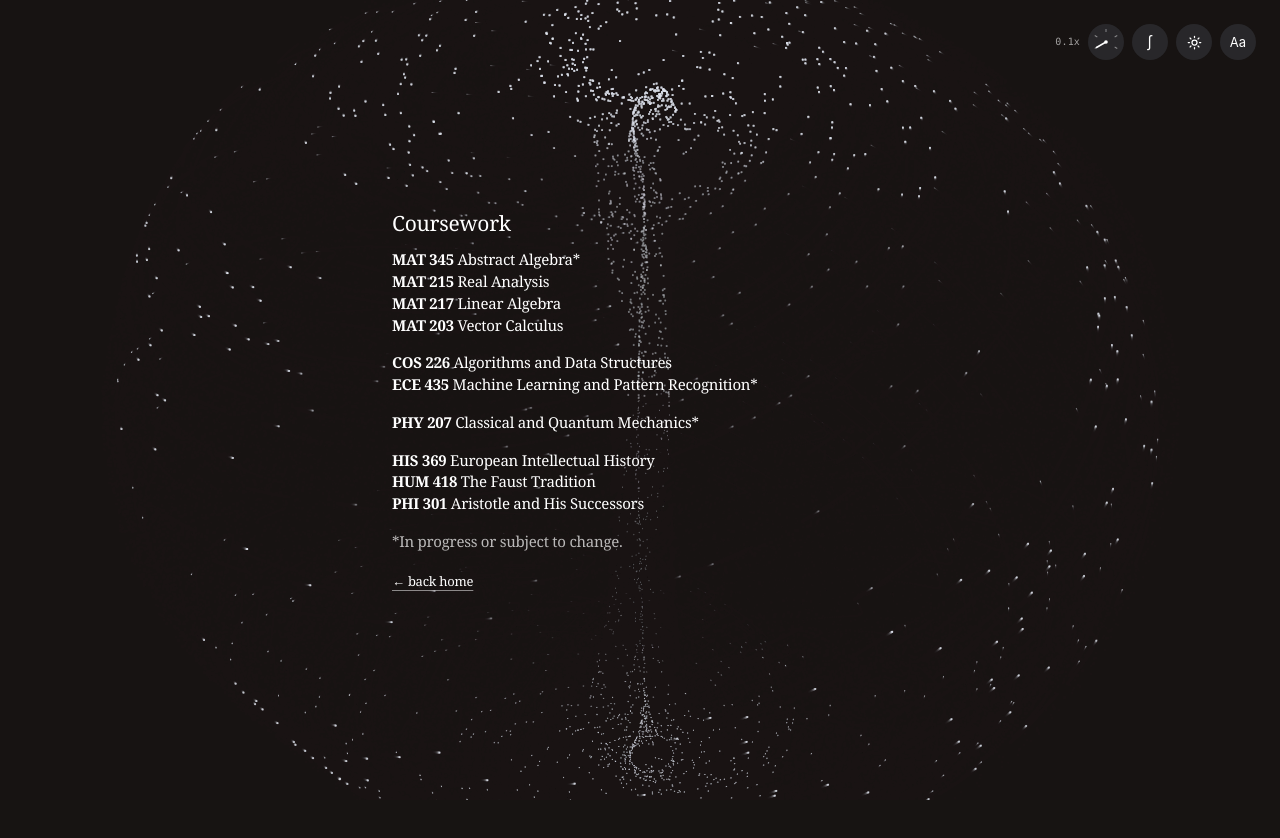
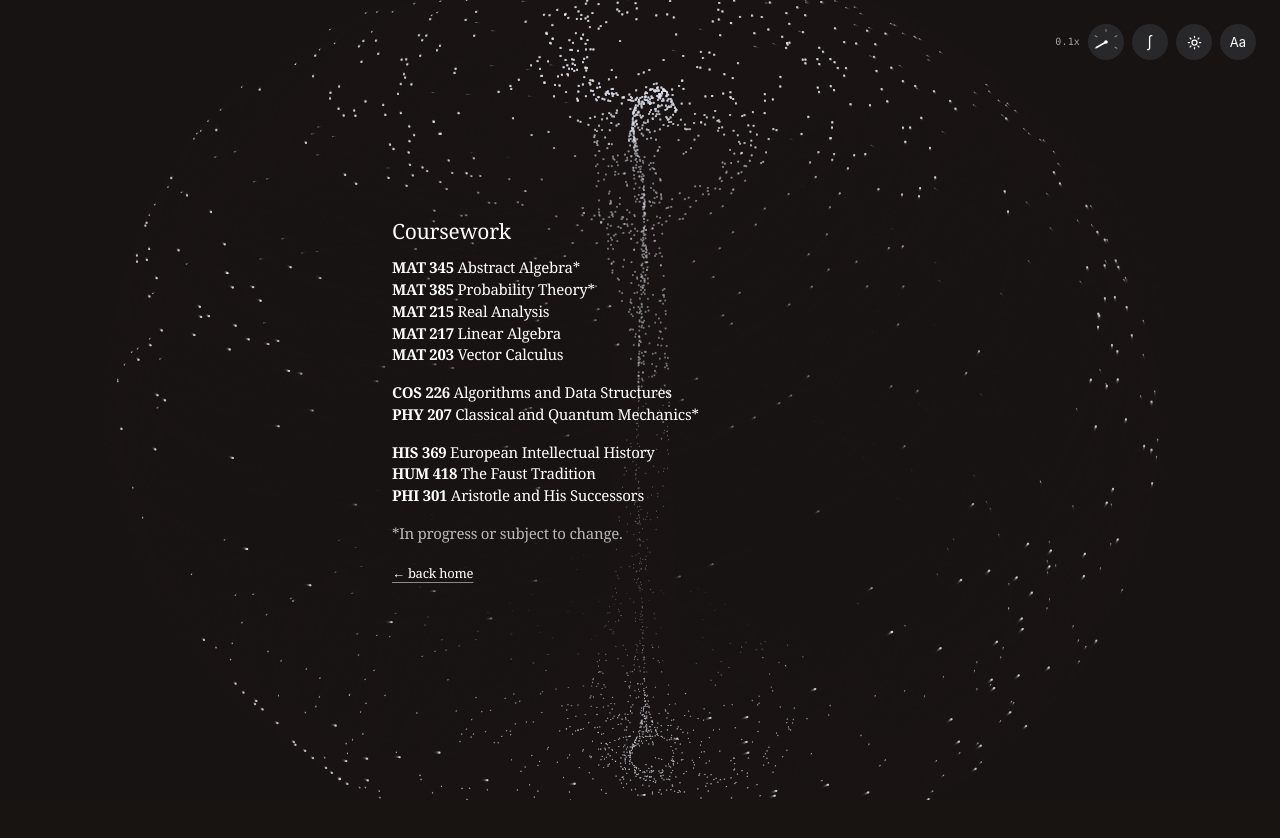
Before and after one commit to thewilliamliu/personal-website, a Next.js app: page /coursework in a window 1280 px wide. Shown: the top 838 px of the page. Built offline with nearby package versions, Linux system fonts and the light colour scheme.

Commit message:
Coursework: add MAT 385, drop ECE 435, merge COS/PHY block

```diff
--- a/app/coursework/page.tsx
+++ b/app/coursework/page.tsx
@@ -6,15 +6,15 @@ export const metadata = { title: 'Coursework' }
 const groups: [string, string][][] = [
   [
     ['MAT 345', 'Abstract Algebra*'],
+    ['MAT 385', 'Probability Theory*'],
     ['MAT 215', 'Real Analysis'],
     ['MAT 217', 'Linear Algebra'],
     ['MAT 203', 'Vector Calculus'],
   ],
   [
     ['COS 226', 'Algorithms and Data Structures'],
-    ['ECE 435', 'Machine Learning and Pattern Recognition*'],
+    ['PHY 207', 'Classical and Quantum Mechanics*'],
   ],
-  [['PHY 207', 'Classical and Quantum Mechanics*']],
   [
     ['HIS 369', 'European Intellectual History'],
     ['HUM 418', 'The Faust Tradition'],
```
